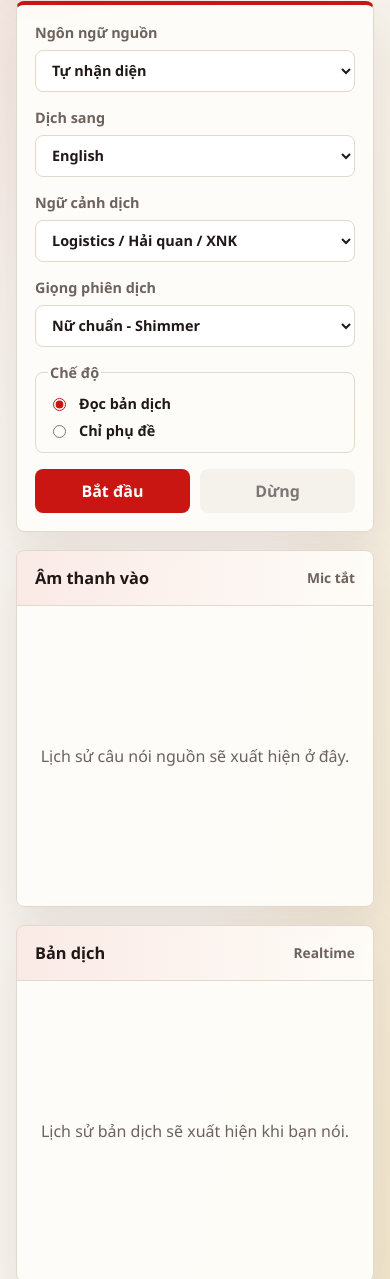
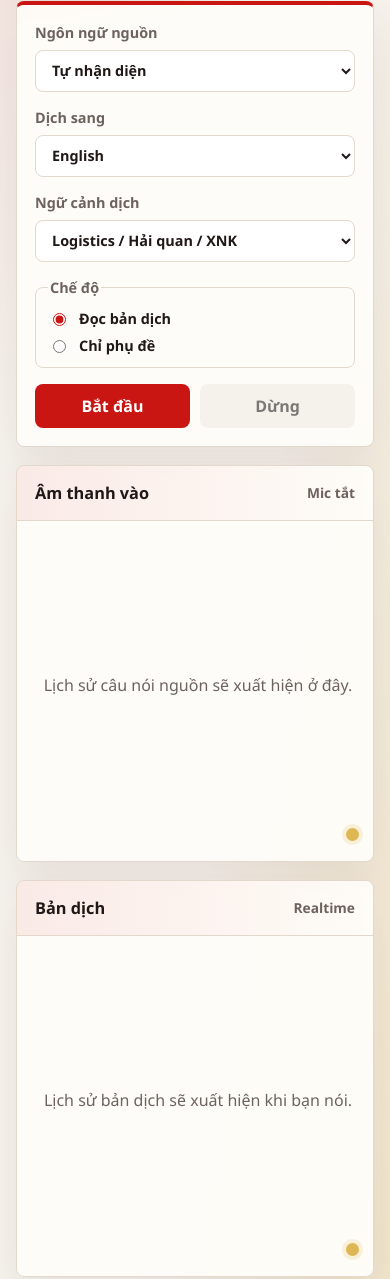
Before and after one commit to hoam790-afk/realtime-translator, a website: page public/index.html in a window 390 px wide. Shown: the part 355-1634 px from the top of the page. Drawn offline with Linux system fonts and the light colour scheme.

Commit message:
Improve transcript logs and remove voice selector

```diff
--- a/public/app.js
+++ b/public/app.js
@@ -4,7 +4,6 @@ const stopButton = document.querySelector("#stop-button");
 const sourceLanguage = document.querySelector("#source-language");
 const targetLanguage = document.querySelector("#target-language");
 const domainMode = document.querySelector("#domain-mode");
-const voice = document.querySelector("#voice");
 const statusDot = document.querySelector("#status-dot");
 const statusText = document.querySelector("#status-text");
 const micState = document.querySelector("#mic-state");
@@ -101,6 +100,14 @@ function normalizeText(text) {
   return text.replace(/\s+/g, " ").trim();
 }
 
+function pickMoreCompleteText(currentText, finalText) {
+  const current = normalizeText(currentText || "");
+  const final = normalizeText(finalText || "");
+  if (!final) return current;
+  if (!current) return final;
+  return final.length >= current.length ? final : current;
+}
+
 function isInputTranscriptDelta(event) {
   const type = event.type || "";
   return type.includes("input") && type.includes("transcript") && type.includes("delta");
@@ -136,9 +143,8 @@ function finishCurrentMessage(container, finalText = "") {
   }
 
   const message = container.currentMessage;
-  const cleanFinalText = normalizeText(finalText);
-  if (message && cleanFinalText) {
-    message.textContent = cleanFinalText;
+  if (message) {
+    message.textContent = pickMoreCompleteText(message.textContent, finalText);
   }
 
   if (message && !message.textContent.trim()) {
@@ -159,7 +165,6 @@ async function getClientSecret() {
       sourceLanguage: sourceLanguage.value,
       targetLanguage: targetLanguage.value,
       domainMode: domainMode.value,
-      voice: voice.value,
       mode: selectedMode()
     })
   });
--- a/public/index.html
+++ b/public/index.html
@@ -63,16 +63,6 @@
             </select>
           </label>
 
-          <label>
-            Giọng phiên dịch
-            <select id="voice">
-              <option value="shimmer" selected>Nữ chuẩn - Shimmer</option>
-              <option value="echo">Nam chuẩn - Echo</option>
-              <option value="marin">Giọng chất lượng cao - Marin</option>
-              <option value="cedar">Giọng chất lượng cao - Cedar</option>
-            </select>
-          </label>
-
           <fieldset>
             <legend>Chế độ</legend>
             <label class="radio-line">
--- a/public/styles.css
+++ b/public/styles.css
@@ -247,6 +247,7 @@ button:disabled {
   grid-template-rows: auto 1fr;
   min-height: 560px;
   overflow: hidden;
+  position: relative;
 }
 
 .panel-heading {
@@ -276,12 +277,49 @@ button:disabled {
   gap: 12px;
   max-height: 620px;
   padding: 18px;
+  padding-right: 12px;
   overflow-y: auto;
+  overscroll-behavior: contain;
+  scrollbar-color: var(--brand-red) rgba(226, 216, 204, 0.65);
+  scrollbar-width: thin;
+  -webkit-overflow-scrolling: touch;
+}
+
+.log::-webkit-scrollbar {
+  width: 10px;
+}
+
+.log::-webkit-scrollbar-track {
+  border-radius: 999px;
+  background: rgba(226, 216, 204, 0.65);
+}
+
+.log::-webkit-scrollbar-thumb {
+  min-height: 48px;
+  border: 2px solid rgba(255, 253, 249, 0.94);
+  border-radius: 999px;
+  background: var(--brand-red);
+}
+
+.log::after {
+  content: "";
+  position: sticky;
+  right: 2px;
+  bottom: 2px;
+  align-self: flex-end;
+  width: 13px;
+  height: 13px;
+  margin-top: -13px;
+  border-radius: 999px;
+  background: var(--brand-gold);
+  box-shadow: 0 0 0 4px rgba(215, 166, 44, 0.18);
+  opacity: 0.8;
+  pointer-events: none;
 }
 
 .message {
-  width: fit-content;
-  max-width: 92%;
+  width: 100%;
+  max-width: 100%;
   padding: 12px 14px;
   border: 1px solid var(--line);
   border-radius: 8px;
@@ -345,6 +383,7 @@ button:disabled {
   }
 
   .log {
-    min-height: 300px;
+    min-height: 340px;
+    max-height: min(64vh, 620px);
   }
 }
```
Also changed, not shown: server.js (+1 -30 lines).
